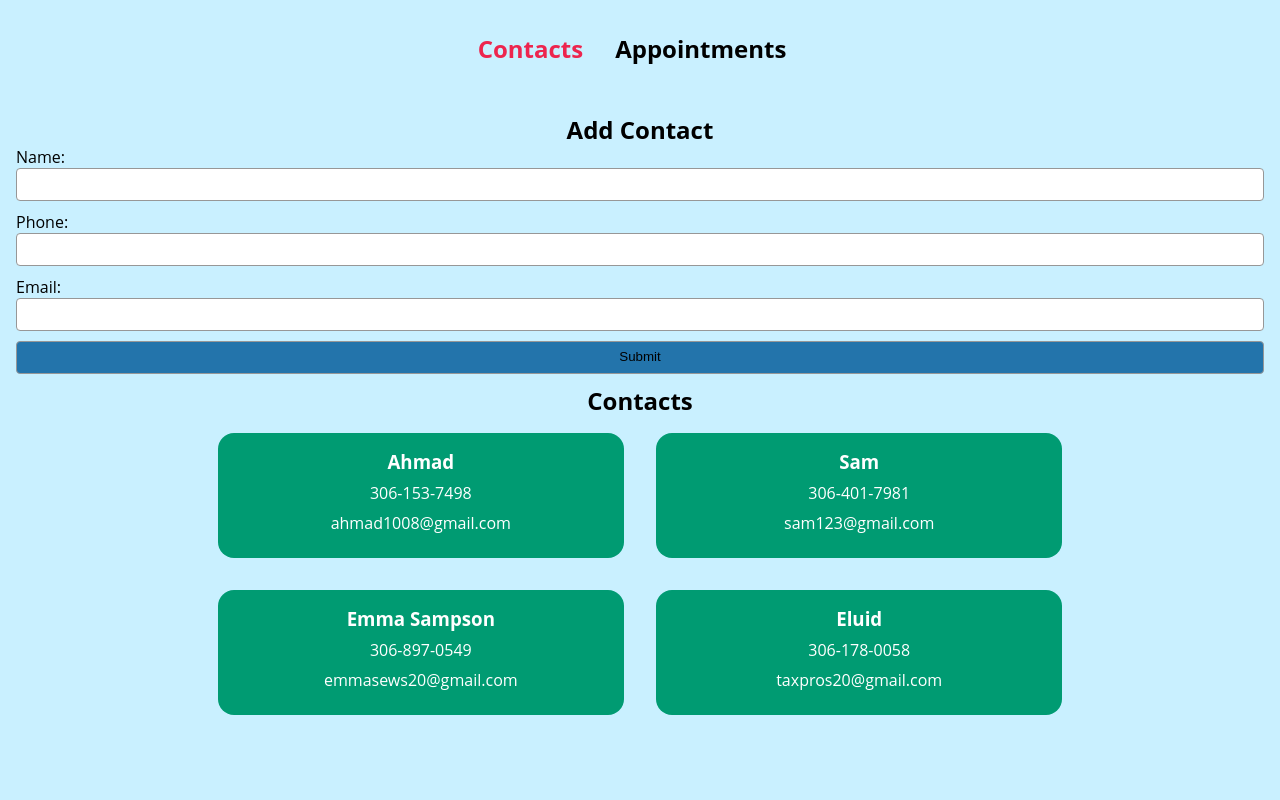
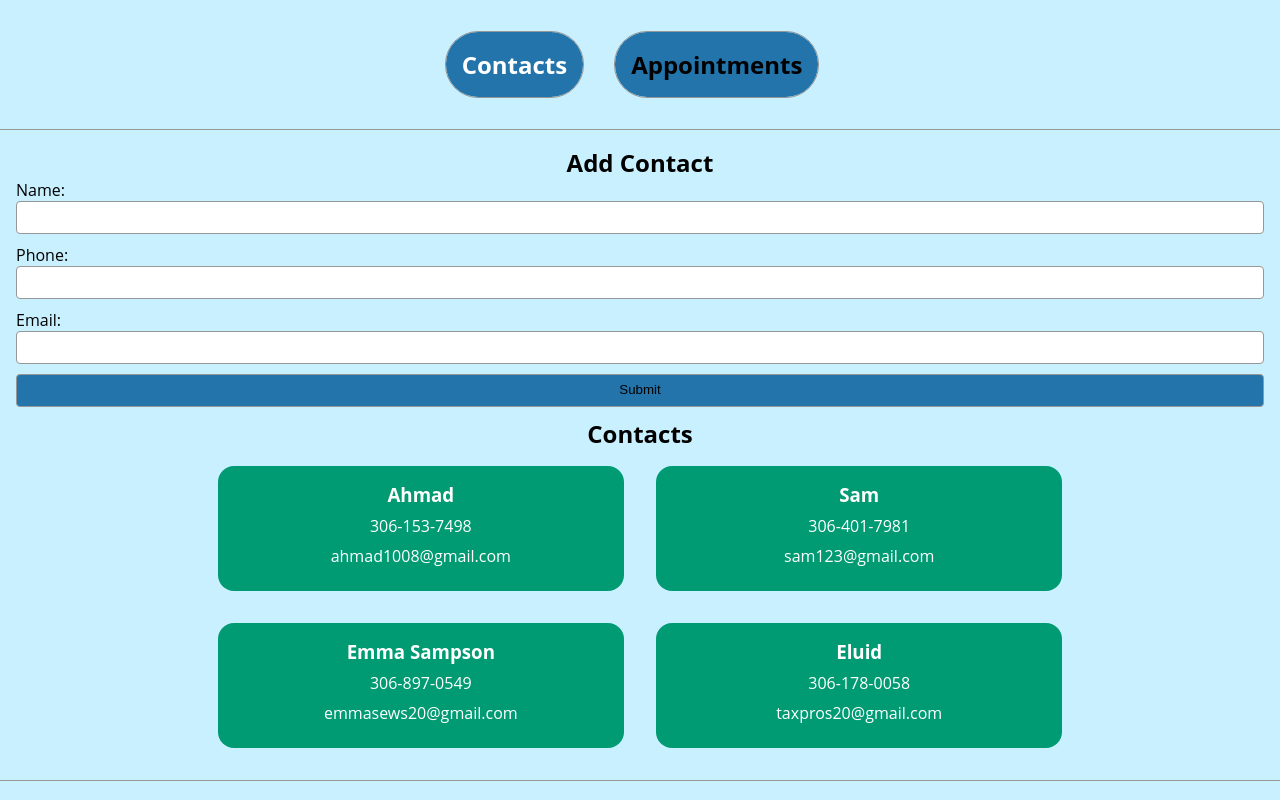
Before and after one commit to YSquid/react-appointment-planner-challenge, a React (Create React App) app: page /contacts in a window 1280 px wide. Built offline with nearby package versions, Linux system fonts and the light colour scheme.

Commit message:
refactor nav and button style

```diff
--- a/src/App.css
+++ b/src/App.css
@@ -1,6 +1,7 @@
 * {
     background-color: var(--columbia-blue);
 }
+
 
 .App {
     height: 100%;
@@ -12,6 +13,12 @@
     align-items: center;
 }
 
+header {
+    display: flex;
+    justify-content: center;
+    width: 100%;
+}
+
 nav {
     display: flex;
     height: fit-content;
@@ -21,9 +28,17 @@ nav {
     flex-wrap: wrap;
 }
 
+
 nav a {
     margin: 0 1rem;
     text-decoration: none;
+}
+
+nav h2 {
+    outline: 1px solid var(--light-grey);
+    padding: 1rem;
+    background-color: var(--french-blue);
+    border-radius: 2rem;
 }
 
 nav a:link {
@@ -39,12 +54,15 @@ nav a:hover {
 }
 
 .navLink.active {
-    color: var(--red-crayola);
+    color: white;
 }
+
 
 main {
     box-sizing: border-box;
     width: 100vw;
+    border-top: 1px solid var(--light-grey);
+    border-bottom: 1px solid var(--light-grey);
 }
 
 form {
--- a/src/App.js
+++ b/src/App.js
@@ -52,6 +52,7 @@ function App() {
 
   return (
     <div className="App">
+      <header>
       <nav>
         <NavLink
           to={ROUTES.CONTACTS}
@@ -68,6 +69,7 @@ function App() {
           <h2>Appointments</h2>
         </NavLink>
       </nav>
+      </header>
       <main>
         <Switch>
           <Route exact path="/">
--- a/src/index.css
+++ b/src/index.css
@@ -9,4 +9,5 @@
     --french-blue: #2374AB;
     --green-cyan: #009B72;
     --red-crayola: #ED254E;
+    --light-grey: #979797;
 }
```
